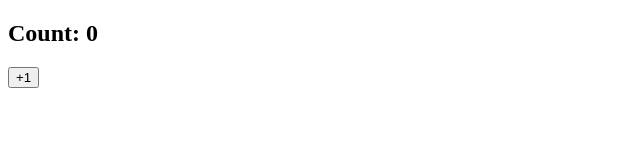
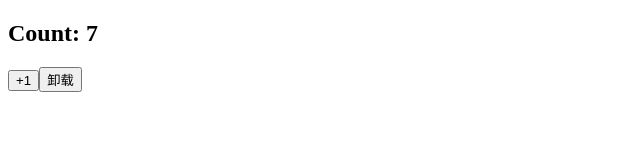
Before and after one commit to zdShi/WebStudy, a React (Create React App) app: page / in a window 1280 px wide. Shown: the top 160 px of the page, without its empty margins (0-640 px from the left). Built offline with nearby package versions, Linux system fonts and the light colour scheme.

Commit message:
useEffect

```diff
--- /dev/null
+++ b/src/04_useEffect/index.jsx
@@ -0,0 +1,39 @@
+import React from 'react'
+import ReactDOM from 'react-dom'
+function Demo() {
+  const [count, setCount] = React.useState(0)
+
+  /*useEffect用来模仿生命周期函数
+   * 参数：
+   * 1触发时执行的回调，
+   *  - 可以设置一个函数返回值，当卸载组件啊的时候触发，即willUnmount
+   * 2控制触发的范围
+   *  - 如果没有参数，则每次更任何内容都会触发
+   *  - 如果传入一个空数组，相当于生命周期中的 didMount初次挂载执行一次
+   *  - 如果传入的指定的 state 对象（usState返回的，可以是多个），则监测指定 state 的变化，即只在当前state发生变化时才会执行回调
+   *    此时类似于componentUpdate
+   * */
+  React.useEffect(() => {
+    const timer = setInterval(() => {
+      setCount(count + 1)
+    }, 1000)
+    return () => {
+      clearInterval(timer)
+    }
+  }, [count])
+  function add() {
+    setCount(perState => perState + 1)
+  }
+  function removeComponent() {
+    ReactDOM.unmountComponentAtNode(document.getElementById('root'))
+  }
+  return (
+    <div>
+      <h2>Count: {count}</h2>
+      <button onClick={add}>+1</button>
+      <button onClick={removeComponent}>卸载</button>
+    </div>
+  )
+}
+
+export default Demo
--- a/src/App.js
+++ b/src/App.js
@@ -1,5 +1,5 @@
 import React, { Component } from 'react'
-import Demo from './03_funComponent_state'
+import Demo from './04_useEffect'
 
 class App extends Component {
   render() {
```
